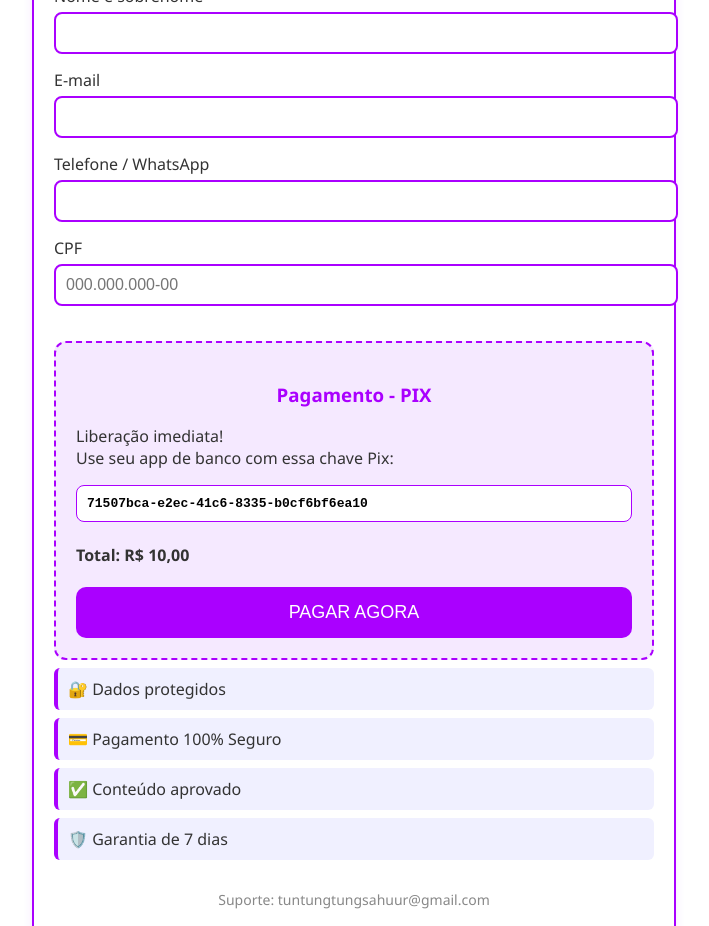
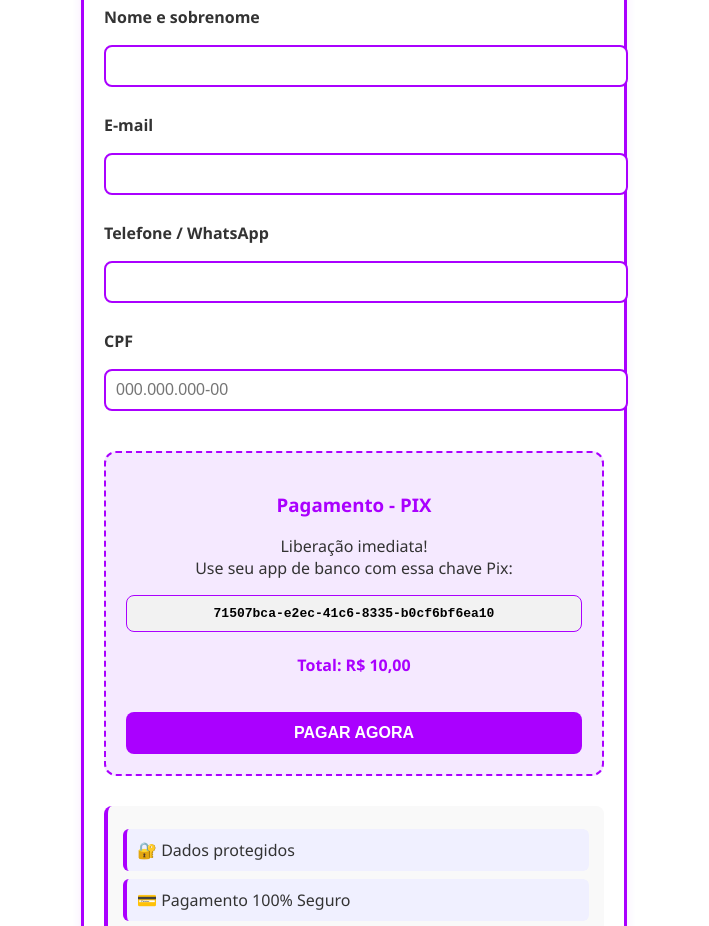
Before and after one commit to pedeere2k/ban-system, a plain HTML site: page pagamento.html in a window 1280 px wide. Shown: the part 143-1069 px from the top of the page, without its empty margins (286-995 px from the left). Drawn offline with Linux system fonts and the light colour scheme.

Commit message:
Update pagamento.html

```diff
--- a/pagamento.html
+++ b/pagamento.html
@@ -1,4 +1,3 @@
-
 <!DOCTYPE html>
 <html lang="pt-BR">
 <head>
@@ -6,10 +5,114 @@
   <meta name="viewport" content="width=device-width, initial-scale=1.0"/>
   <title>Pagamento - banSystem</title>
   <link rel="stylesheet" href="style.css">
+  <style>
+    body {
+      background-color: #fff;
+      font-family: 'Segoe UI', sans-serif;
+      color: #aa00ff;
+      margin: 0;
+      padding: 0;
+    }
+
+    .pagamento {
+      max-width: 500px;
+      margin: 40px auto;
+      padding: 20px;
+      border: 3px solid #aa00ff;
+      border-radius: 16px;
+    }
+
+    h1, h3, h4 {
+      text-align: center;
+      color: #aa00ff;
+    }
+
+    form {
+      display: flex;
+      flex-direction: column;
+      gap: 12px;
+      margin-bottom: 25px;
+    }
+
+    label {
+      font-weight: bold;
+      color: #333;
+    }
+
+    input {
+      padding: 10px;
+      border-radius: 8px;
+      border: 2px solid #aa00ff;
+    }
+
+    .pix-box {
+      text-align: center;
+      margin-top: 20px;
+    }
+
+    code {
+      display: block;
+      background: #f2f2f2;
+      color: #000;
+      padding: 10px;
+      border-radius: 8px;
+      margin: 10px 0;
+      font-weight: bold;
+      word-break: break-all;
+    }
+
+    .btn-pagar,
+    .btn-confirmar {
+      margin-top: 15px;
+      padding: 12px;
+      width: 100%;
+      border: none;
+      border-radius: 8px;
+      font-size: 16px;
+      font-weight: bold;
+      cursor: pointer;
+    }
+
+    .btn-pagar {
+      background-color: #aa00ff;
+      color: white;
+    }
+
+    .btn-confirmar {
+      background-color: #25d366;
+      color: white;
+      display: none;
+    }
+
+    .mensagem {
+      margin-top: 15px;
+      padding: 12px;
+      background-color: #f0e6ff;
+      border: 1px solid #aa00ff;
+      border-radius: 8px;
+      color: #333;
+      display: none;
+    }
+
+    .garantias {
+      margin-top: 30px;
+      background-color: #f9f9f9;
+      padding: 15px;
+      border-left: 4px solid #aa00ff;
+      border-radius: 8px;
+    }
+
+    footer {
+      text-align: center;
+      margin-top: 20px;
+      color: #888;
+    }
+  </style>
 </head>
 <body>
   <div class="pagamento">
     <h1>BAN WHATSAPP (PERMANENTE)</h1>
+
     <form>
       <label>Nome e sobrenome</label>
       <input type="text" required />
@@ -27,9 +130,15 @@
     <section class="pix-box">
       <h3>Pagamento - PIX</h3>
       <p>Liberação imediata!<br>Use seu app de banco com essa chave Pix:</p>
-      <code>71507bca-e2ec-41c6-8335-b0cf6bf6ea10</code>
+      <code id="pixKey">71507bca-e2ec-41c6-8335-b0cf6bf6ea10</code>
       <h4>Total: R$ 10,00</h4>
-      <button class="btn-pagar">PAGAR AGORA</button>
+      <button type="button" class="btn-pagar" onclick="copiarPix()">PAGAR AGORA</button>
+
+      <div class="mensagem" id="mensagem">
+        <p>Olá, deu tudo certo.<br>Agora só colar no seu banco e efetuar o pagamento.</p>
+      </div>
+
+      <button type="button" class="btn-confirmar" id="btnConfirmar" onclick="confirmar()">CONFIRMAR PAGAMENTO</button>
     </section>
 
     <div class="garantias">
@@ -43,5 +152,20 @@
       <p>Suporte: tuntungtungsahuur@gmail.com</p>
     </footer>
   </div>
+
+  <script>
+    function copiarPix() {
+      const chave = document.getElementById('pixKey').textContent;
+      navigator.clipboard.writeText(chave).then(() => {
+        document.getElementById('mensagem').style.display = 'block';
+        document.getElementById('btnConfirmar').style.display = 'block';
+      });
+    }
+
+    function confirmar() {
+      alert("Pagamento confirmado! Estamos processando seu banimento.");
+      // Aqui você pode redirecionar ou chamar algo como um fetch POST para registrar o pagamento
+    }
+  </script>
 </body>
 </html>
```
